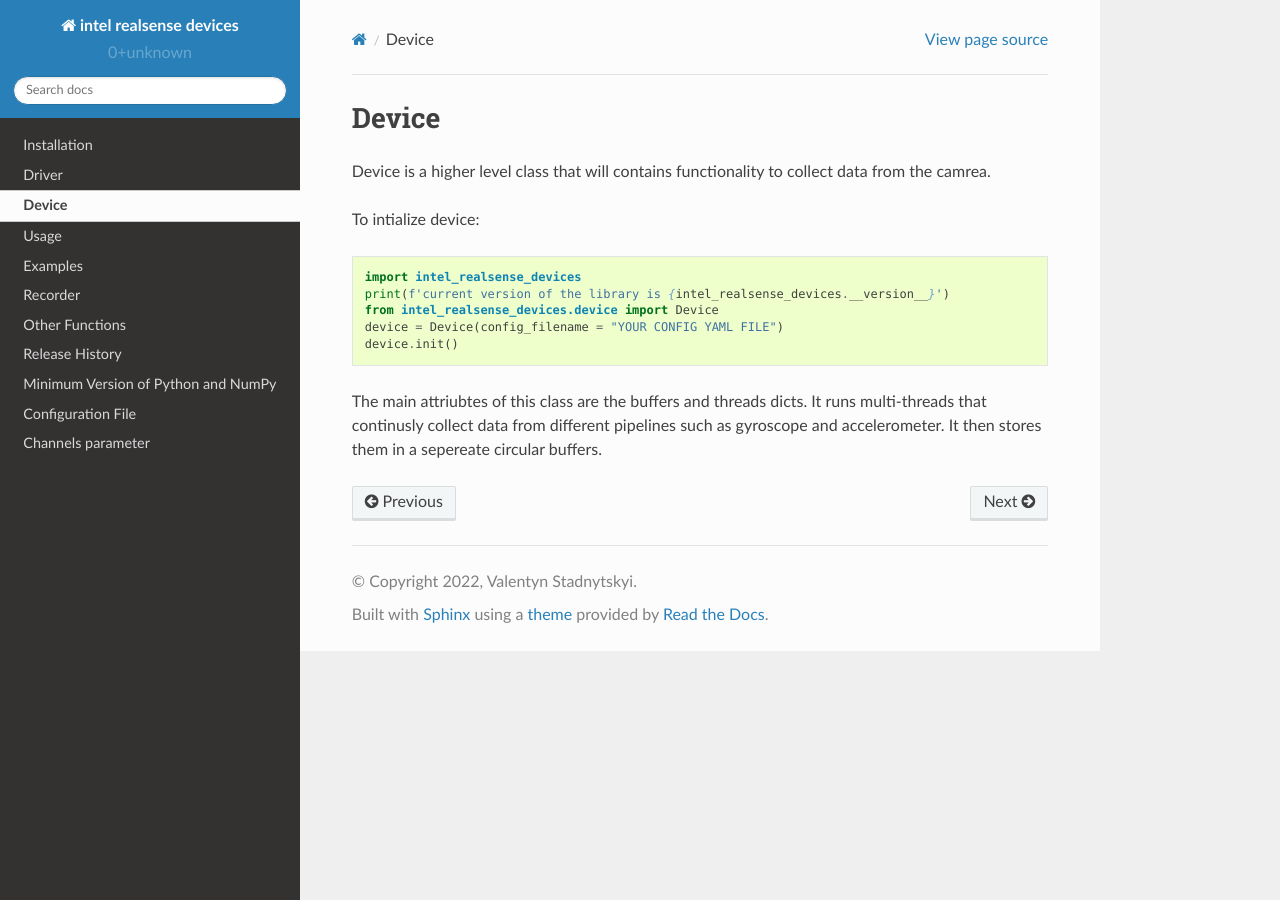
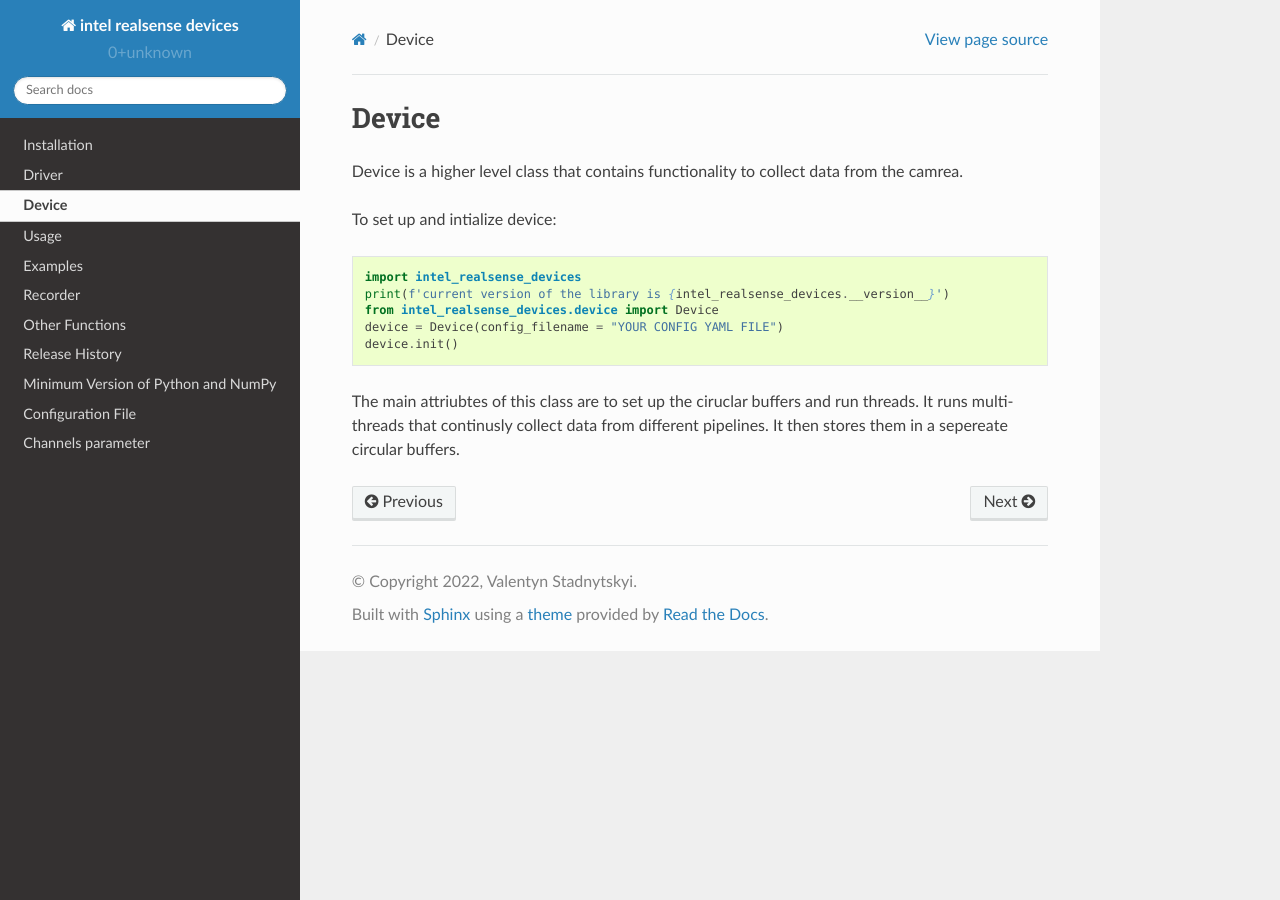
Before and after one commit to vstadnytskyi/intel-realsense-devices, a Sphinx documentation site: the page built from docs/source/device.rst, in a window 1280 px wide. Built offline with Sphinx 7.4.7 and the Read the Docs theme 2.0.0, drawn with Linux system fonts in a browser that asks for light colours.

Commit message:
Updated information

```diff
--- a/docs/source/device.rst
+++ b/docs/source/device.rst
@@ -2,9 +2,9 @@
 Device
 ============
 
-Device is a higher level class that will contains functionality to collect data from the camrea.
+Device is a higher level class that contains functionality to collect data from the camrea.
 
-To intialize device:
+To set up and intialize device:
 
 .. code-block:: python
 
@@ -15,5 +15,6 @@
    device.init()
 
 
-The main attriubtes of this class are the buffers and threads dicts. It runs multi-threads that continusly collect data
-from different pipelines such as gyroscope and accelerometer. It then stores them in a sepereate circular buffers.
+The main attriubtes of this class are to set up the ciruclar buffers and run threads.
+It runs multi-threads that continusly collect data from different pipelines.
+It then stores them in a sepereate circular buffers.
--- a/docs/source/driver.rst
+++ b/docs/source/driver.rst
@@ -3,6 +3,9 @@
 ============
 
 * The driver class is configured to run for the realsense intel L515, D435i and D455 cameras.
+
+Driver is the lowest level that communicates with the camera. It sets up the pipelines for different channels
+to pull images/data from.
 
 To set up a driver:
 
```
